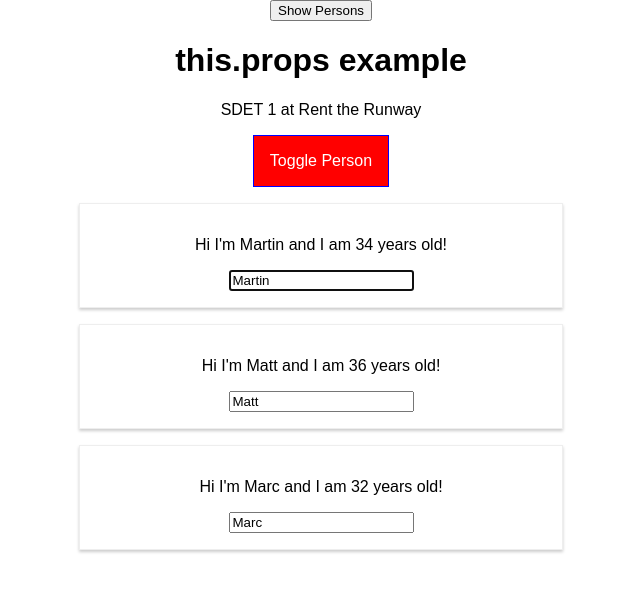
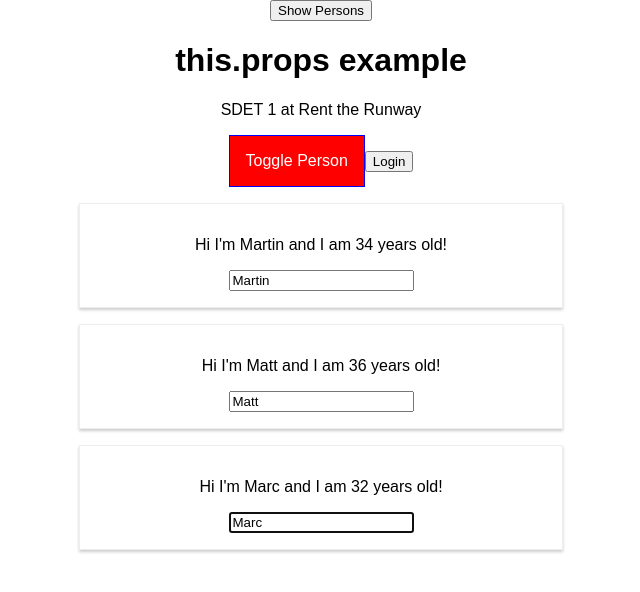
Before and after one commit to martinliempham/on-going-project, a React app: page / in a window 1280 px wide. Both pictures are taken after a click on the button "Show Persons". Shown: the top 592 px of the page, without its empty margins (319-959 px from the left). Built offline with nearby package versions, Linux system fonts and the light colour scheme.

Commit message:
authcontext

```diff
--- a/src/components/Cockpit/Cockpit.js
+++ b/src/components/Cockpit/Cockpit.js
@@ -21,6 +21,7 @@ const cockpit = props => {
       <button className={btnClass} onClick={props.clicked}>
         Toggle Person
       </button>
+      <button onClick={props.login}>Login</button>
     </Aux>
   );
 };
--- a/src/components/Persons/Person/Person.js
+++ b/src/components/Persons/Person/Person.js
@@ -5,11 +5,13 @@ import PropTypes from 'prop-types';
 import classes from './Person.css';
 import Aux from '../../../hoc/Aux';
 import withClass from '../../../hoc/withClass';
+import { AuthContext } from '../../../containers/App';
 
 class Person extends Component {
   constructor(props) {
     super(props);
     console.log('[Person.js] Inside Constructor', props);
+    this.inputElement = React.createRef();
   }
   componentWillMount() {
     console.log('[Person.js] Inside componentWillMount()');
@@ -17,13 +19,19 @@ class Person extends Component {
   componentDidMount() {
     console.log('[Person.js] Inside componentDidMount()');
     if (this.props.position === 0) {
-      this.inputElement.focus();
+      this.inputElement.current.focus();
     }
+  }
+  focus() {
+    this.inputElement.current.focus();
   }
   render() {
     console.log('[Person.js] Inside render ()');
     return (
       <Aux>
+        <AuthContext.Consumer>
+          {auth => (auth ? <p>I'm authenticated</p> : null)}
+        </AuthContext.Consumer>
         <p onClick={this.props.click}>
           Hi I'm {this.props.name} and I am {this.props.age} years old!
         </p>
@@ -32,9 +40,7 @@ class Person extends Component {
           type="text"
           onChange={this.props.changed}
           value={this.props.name}
-          ref={inp => {
-            this.inputElement = inp;
-          }}
+          ref={this.inputElement}
         />
       </Aux>
     );
--- a/src/components/Persons/Persons.js
+++ b/src/components/Persons/Persons.js
@@ -5,6 +5,7 @@ class Persons extends PureComponent {
   constructor(props) {
     super(props);
     console.log('[Persons.js] Inside Constructor', props);
+    this.lastPersonRef = React.createRef();
   }
 
   componentWillMount() {
@@ -13,6 +14,7 @@ class Persons extends PureComponent {
 
   componentDidMount() {
     console.log('[Persons.js] Inside componentDidMount()');
+    this.lastPersonRef.current.focus();
   }
 
   componentWillReceiveProps(nextProps) {
@@ -57,6 +59,7 @@ class Persons extends PureComponent {
           name={person.name}
           age={person.age}
           key={person.id}
+          ref={this.lastPersonRef}
           position={index}
           changed={event => this.props.changed(event, person.id)}
         />
--- a/src/containers/App.js
+++ b/src/containers/App.js
@@ -6,6 +6,8 @@ import classes from './App.css';
 import Persons from '../components/Persons/Persons';
 import Aux from '../hoc/Aux';
 import withClass from '../hoc/withClass';
+
+export const AuthContext = React.createContext(false);
 
 class App extends PureComponent {
   constructor(props) {
@@ -52,7 +54,12 @@ class App extends PureComponent {
       { id: 'c3', name: 'Marc', age: 32 }
     ],
     showPersons: false,
-    toggleClicked: 0
+    toggleClicked: 0,
+    authenticated: false
+  };
+
+  loginHandler = () => {
+    this.setState({ authenticated: true });
   };
 
   nameChangeHandler = (event, id) => {
@@ -115,8 +122,11 @@ class App extends PureComponent {
           showPersons={this.state.showPersons}
           persons={this.state.persons}
           clicked={this.togglePersonsHandler}
+          login={this.loginHandler}
         />
-        {persons}
+        <AuthContext.Provider value={this.state.authenticated}>
+          {persons}
+        </AuthContext.Provider>
       </Aux>
     );
   }
--- a/src/hoc/withClass.js
+++ b/src/hoc/withClass.js
@@ -1,6 +1,5 @@
 import React, { Component } from 'react';
 
-const withClass = (WrappedComponent, className) => {
 //   return props => (
 //     <div className={className}>
 //       <WrappedComponent {...props} />
@@ -8,14 +7,18 @@ const withClass = (WrappedComponent, className) => {
 //   );
 // };
 
-  return class extends Component {
+const withClass = (WrappedComponent, className) => {
+  const WithClass = class extends Component {
     render() {
       return (
         <div className={className}>
-          <WrappedComponent {...this.props} />
+          <WrappedComponent ref={this.props.forwardedRef} {...this.props} />
         </div>
       );
     }
   };
+  return React.forwardRef((props, ref) => {
+    return <WithClass {...props} forwardedRef={ref} />;
+  });
 };
 export default withClass;
```
Lines whose indentation alone changed are shown as unchanged.
